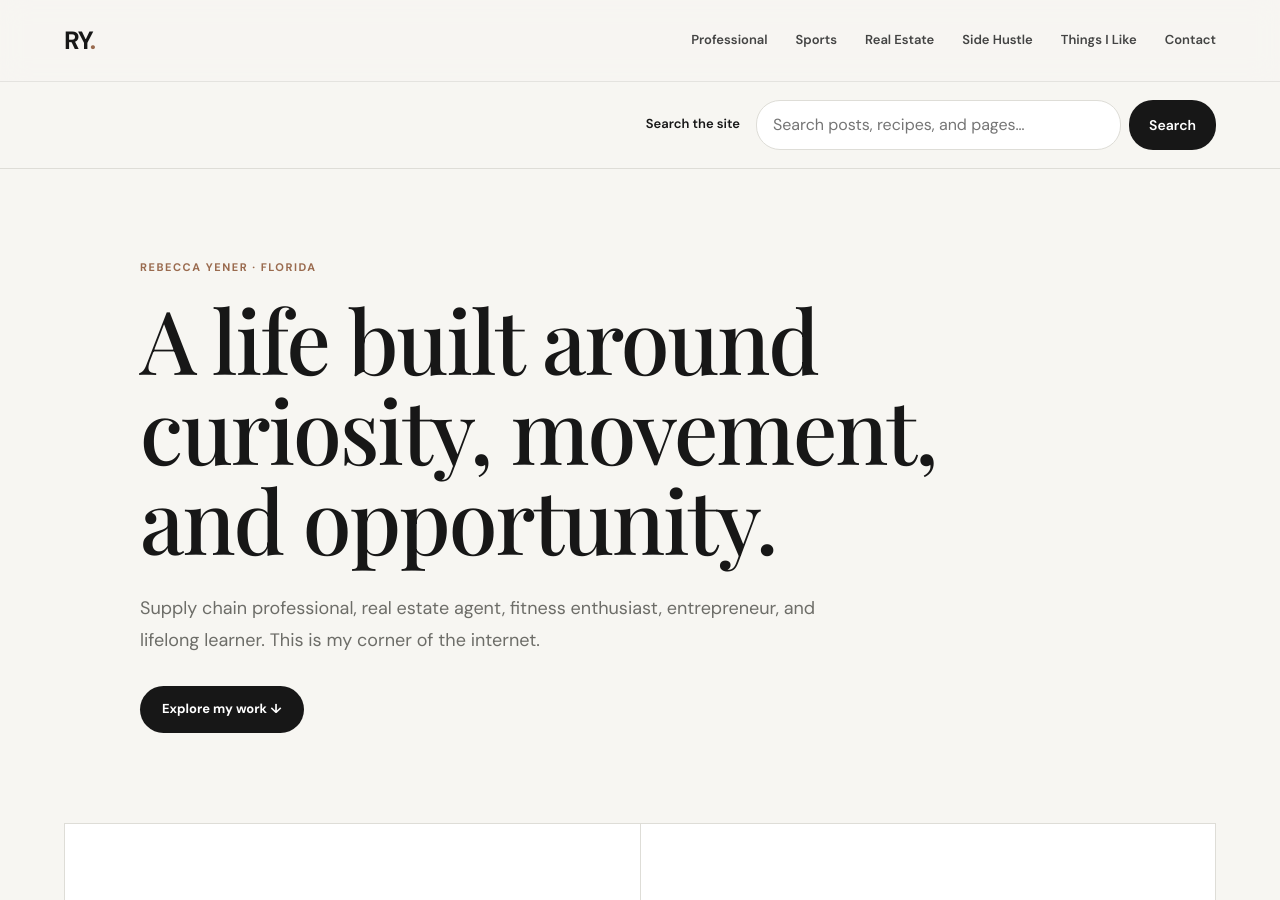
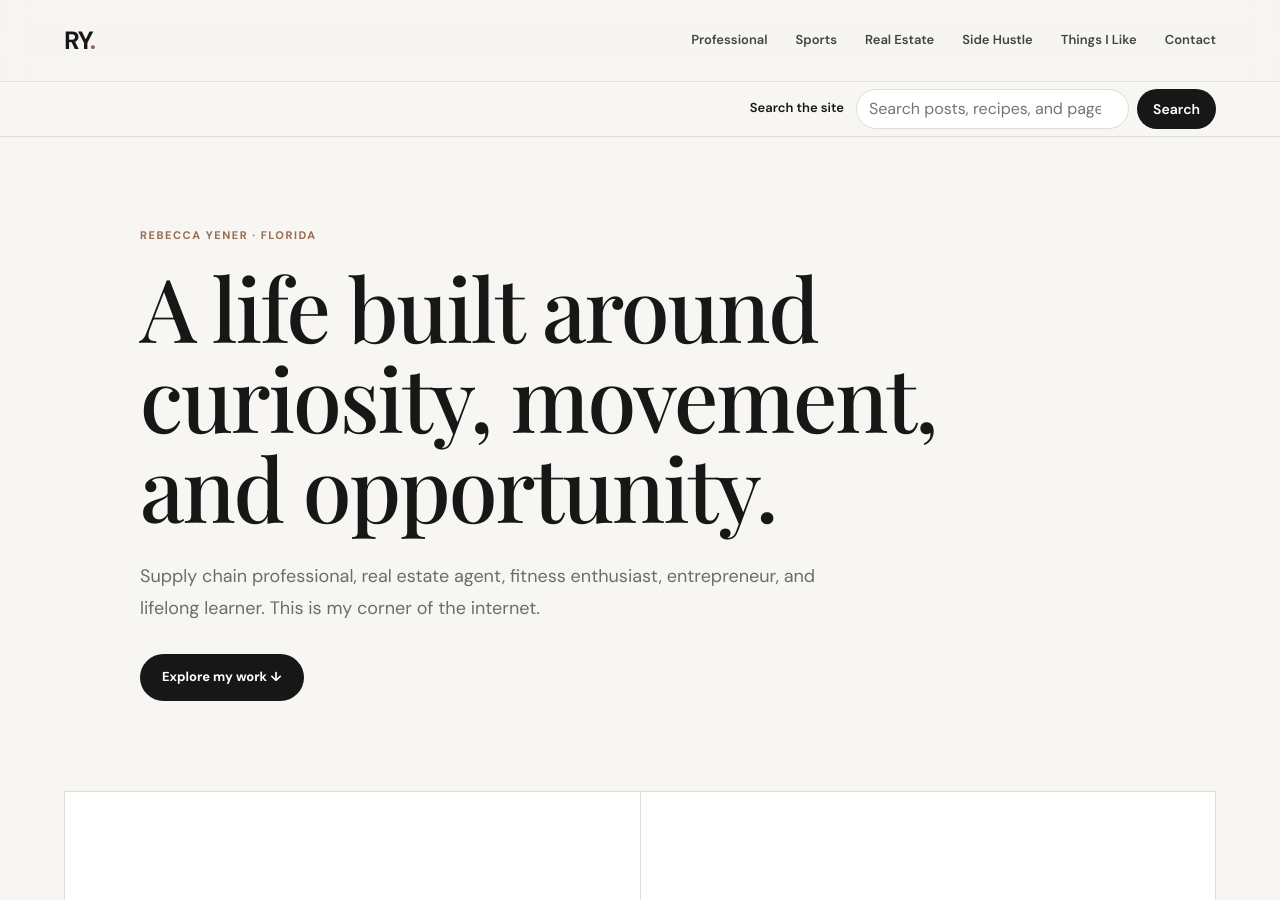
Before and after one commit to High4Ferrum/Rebeccashub, a Jekyll site: the page built from index.md, in a window 1280 px wide and 900 px high. Built offline with Jekyll 4.4.1, drawn with Linux system fonts in a browser that asks for light colours.

Commit message:
Make site search compact on desktop and mobile

```diff
--- a/assets/css/style.css
+++ b/assets/css/style.css
@@ -34,12 +34,12 @@
 @media(max-width:620px){.trip-photos{grid-template-columns:1fr}.ny-trip{font-size:17px}}
 
 /* Site-wide search */
-.site-search{padding:18px 0;border-bottom:1px solid var(--line)}
-.search-form{display:flex;align-items:center;justify-content:flex-end;gap:16px}
+.site-search{padding:7px 0;border-bottom:1px solid var(--line)}
+.search-form{display:flex;align-items:center;justify-content:flex-end;gap:12px}
 .search-form label{font-size:13px;font-weight:600}
-.search-controls{display:flex;gap:8px;width:min(100%,460px)}
-.search-controls input{min-width:0;flex:1;border:1px solid var(--line);border-radius:24px;padding:11px 16px;background:var(--surface);color:var(--ink);font:inherit;font-size:16px}
-.search-controls button{border:0;border-radius:24px;padding:11px 20px;background:var(--ink);color:#fff;font:inherit;font-size:14px;font-weight:600;cursor:pointer;min-height:44px}
+.search-controls{display:flex;gap:8px;width:min(100%,360px)}
+.search-controls input{min-width:0;flex:1;border:1px solid var(--line);border-radius:20px;padding:6px 12px;background:var(--surface);color:var(--ink);font:inherit;font-size:16px}
+.search-controls button{border:0;border-radius:20px;padding:6px 16px;background:var(--ink);color:#fff;font:inherit;font-size:14px;font-weight:600;cursor:pointer;min-height:38px}
 .search-controls input:focus-visible,.search-controls button:focus-visible,.search-result a:focus-visible{outline:2px solid var(--accent);outline-offset:3px}
 .search-page{padding-top:65px;padding-bottom:85px;max-width:900px}
 .search-page h1{font-family:'Playfair Display',Georgia,serif;font-weight:500;font-size:clamp(34px,5vw,56px);line-height:1.15;margin:0 0 24px}
@@ -52,4 +52,4 @@
 .search-result a{text-decoration:underline;text-decoration-color:var(--line);text-underline-offset:5px}
 .search-result a:hover{text-decoration-color:var(--accent)}
 .search-excerpt{margin:0}
-@media(max-width:620px){.search-form{align-items:stretch;flex-direction:column;gap:8px}.search-controls{width:100%}.site-search{padding:14px 0}.search-page{padding-top:44px}}
+@media(max-width:620px){.search-form{position:relative;gap:0}.search-form label{position:absolute;width:1px;height:1px;padding:0;margin:-1px;overflow:hidden;clip-path:inset(50%);white-space:nowrap;border:0}.search-controls{width:min(100%,360px)}.search-controls input,.search-controls button{min-height:44px}.site-search{padding:6px 0}.search-page{padding-top:44px}}
```
